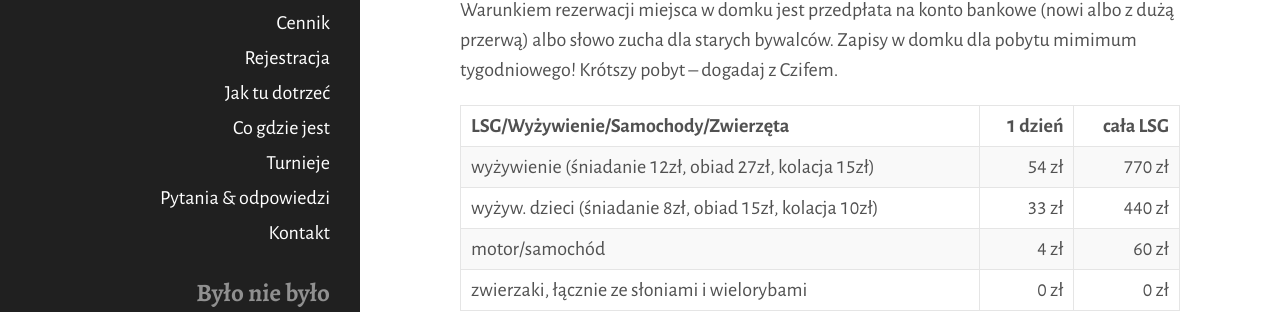
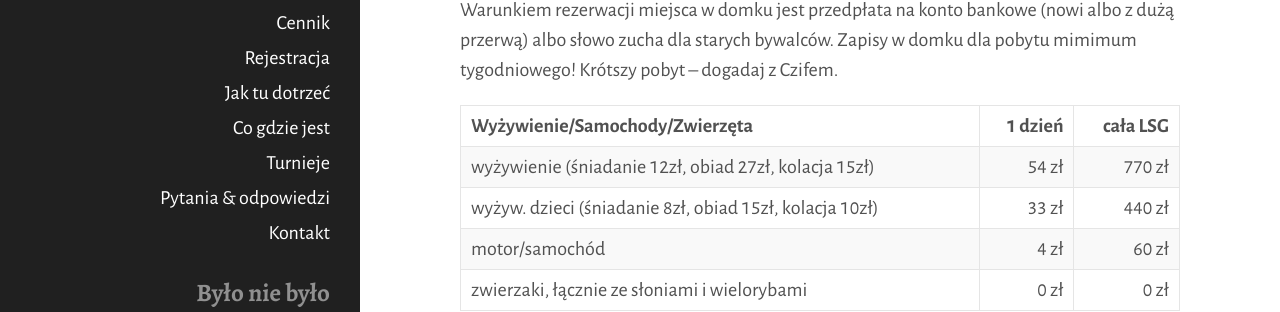
Before and after one commit to tasuki/lsg, a Jekyll site: the page built from cennik.md, in a window 1280 px wide. Shown: the part 515-827 px from the top of the page. Built offline with Jekyll 4.4.1, drawn with Linux system fonts in a browser that asks for light colours.

Commit message:
No naprawdę jej nie ma...

```diff
--- a/cennik.md
+++ b/cennik.md
@@ -28,12 +28,12 @@ Od VIPów wybrać tak samo: dorosły 17/170 dorosły, do 25 lat 7/70
 **Uwaga**:
 Warunkiem rezerwacji miejsca w domku jest przedpłata na konto bankowe (nowi albo z dużą przerwą) albo słowo zucha dla starych bywalców. Zapisy w domku dla pobytu mimimum tygodniowego! Krótszy pobyt -- dogadaj z Czifem.
 
-| LSG/Wyżywienie/Samochody/Zwierzęta                         | 1 dzień | cała LSG |
-| ---------------------------------------------------------- | ------: | -------: |
-| wyżywienie (śniadanie 12zł, obiad 27zł, kolacja 15zł)      |   54 zł |   770 zł |
-| wyżyw. dzieci (śniadanie 8zł, obiad 15zł, kolacja 10zł)    |   33 zł |   440 zł |
-| motor/samochód                                             |    4 zł |    60 zł |
-| zwierzaki, łącznie ze słoniami i wielorybami               |    0 zł |     0 zł |
+| Wyżywienie/Samochody/Zwierzęta                          | 1 dzień | cała LSG |
+| ------------------------------------------------------- | ------: | -------: |
+| wyżywienie   (śniadanie 12zł, obiad 27zł, kolacja 15zł) |   54 zł |   770 zł |
+| wyżyw. dzieci (śniadanie 8zł, obiad 15zł, kolacja 10zł) |   33 zł |   440 zł |
+| motor/samochód                                          |    4 zł |    60 zł |
+| zwierzaki, łącznie ze słoniami i wielorybami            |    0 zł |     0 zł |
 
 Zniżki:
 - 10% zniżki za **pobyt** dla tych co zarejestrują się do 15 maja
```
